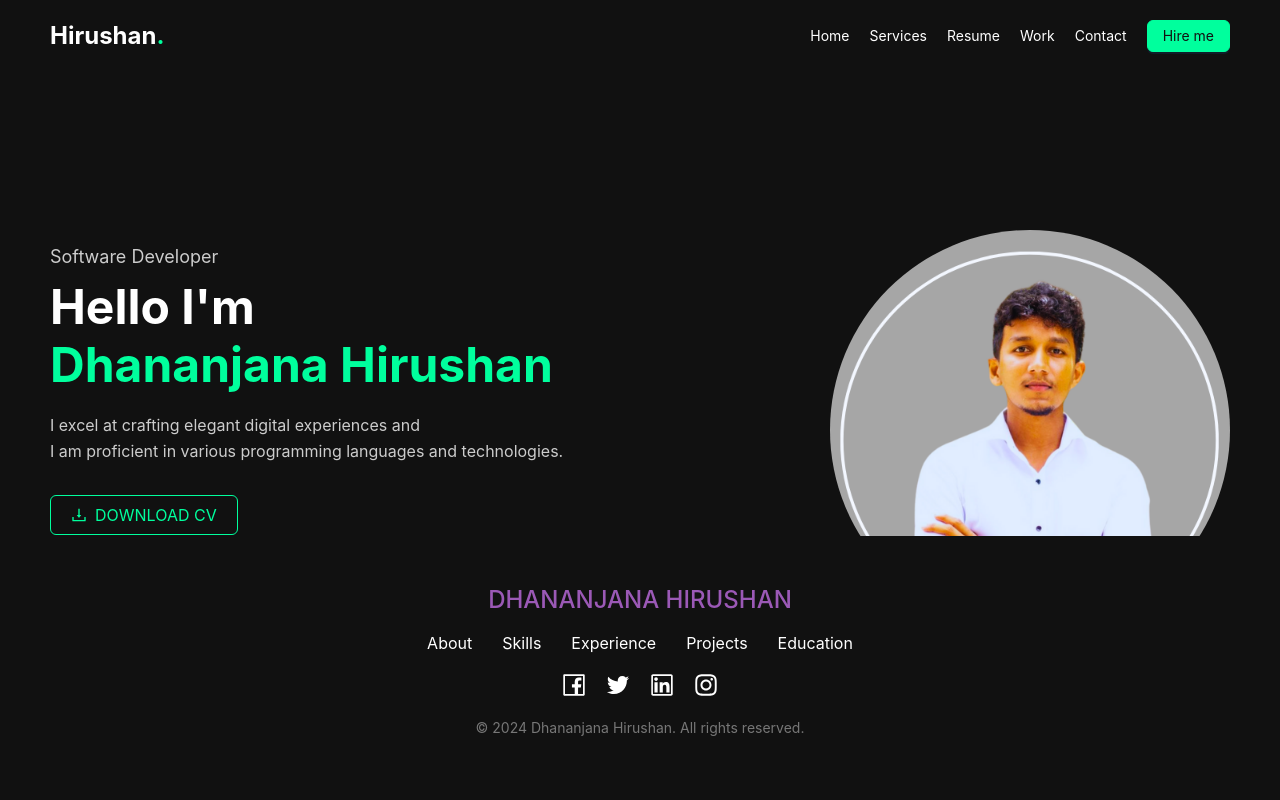
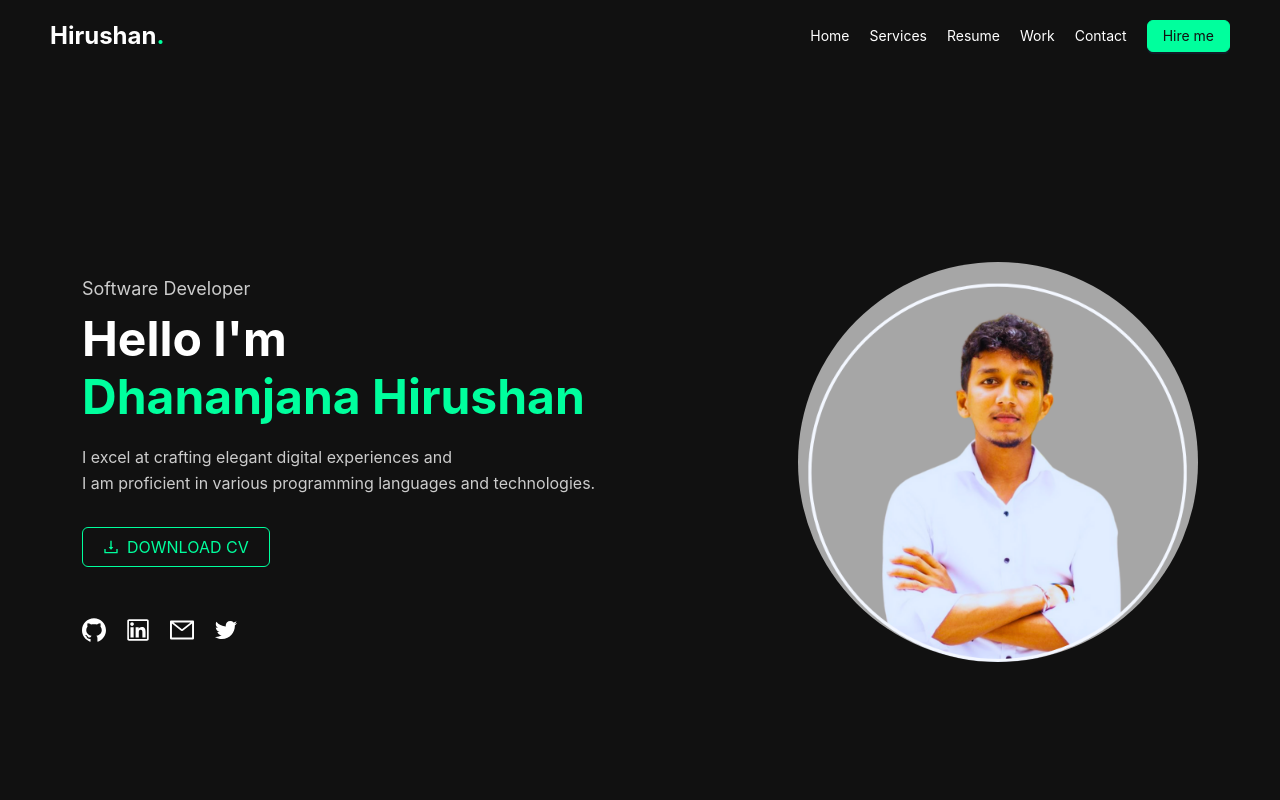
Before and after one commit to hirushan2001/portfolio, a React (Vite) app: page / in a window 1280 px wide. Shown: the top 800 px of the page. Built offline with nearby package versions, Linux system fonts and the light colour scheme.

Commit message:
FM | update

```diff
--- a/src/App.jsx
+++ b/src/App.jsx
@@ -21,8 +21,8 @@ function App() {
         <Skills />
         <Projects />
         <Contact />
+        <Footer />
       </Content>
-      <Footer />
     </Layout>
   );
 }
--- a/src/Layout.css
+++ b/src/Layout.css
@@ -0,0 +1,21 @@
+.layout {
+    background-color: #111;
+    display: flex;
+    flex-direction: column;
+    min-height: 100vh;
+  }
+
+  .content {
+    flex: 1 0 auto;
+    max-width: 1280px;
+    margin: 0 auto;
+    padding: 2rem;
+  }
+
+  .footer {
+    flex-shrink: 0;
+    background-color: #222;
+    color: #fff;
+    padding: 1rem;
+    text-align: center;
+  }
--- a/src/components/Footer.css
+++ b/src/components/Footer.css
@@ -1,7 +1,7 @@
 .footer-container {
     background-color: #111;
     color: #fff;
-    padding: 50px 0;
+    padding: 20px 0;
     text-align: center;
   }
 
--- a/src/index.css
+++ b/src/index.css
@@ -38,7 +38,6 @@ footer {
   color: #fff;
   text-align: center;
   padding: 1rem;
-  position: fixed;
   bottom: 0;
   width: 100%;
 }
```
